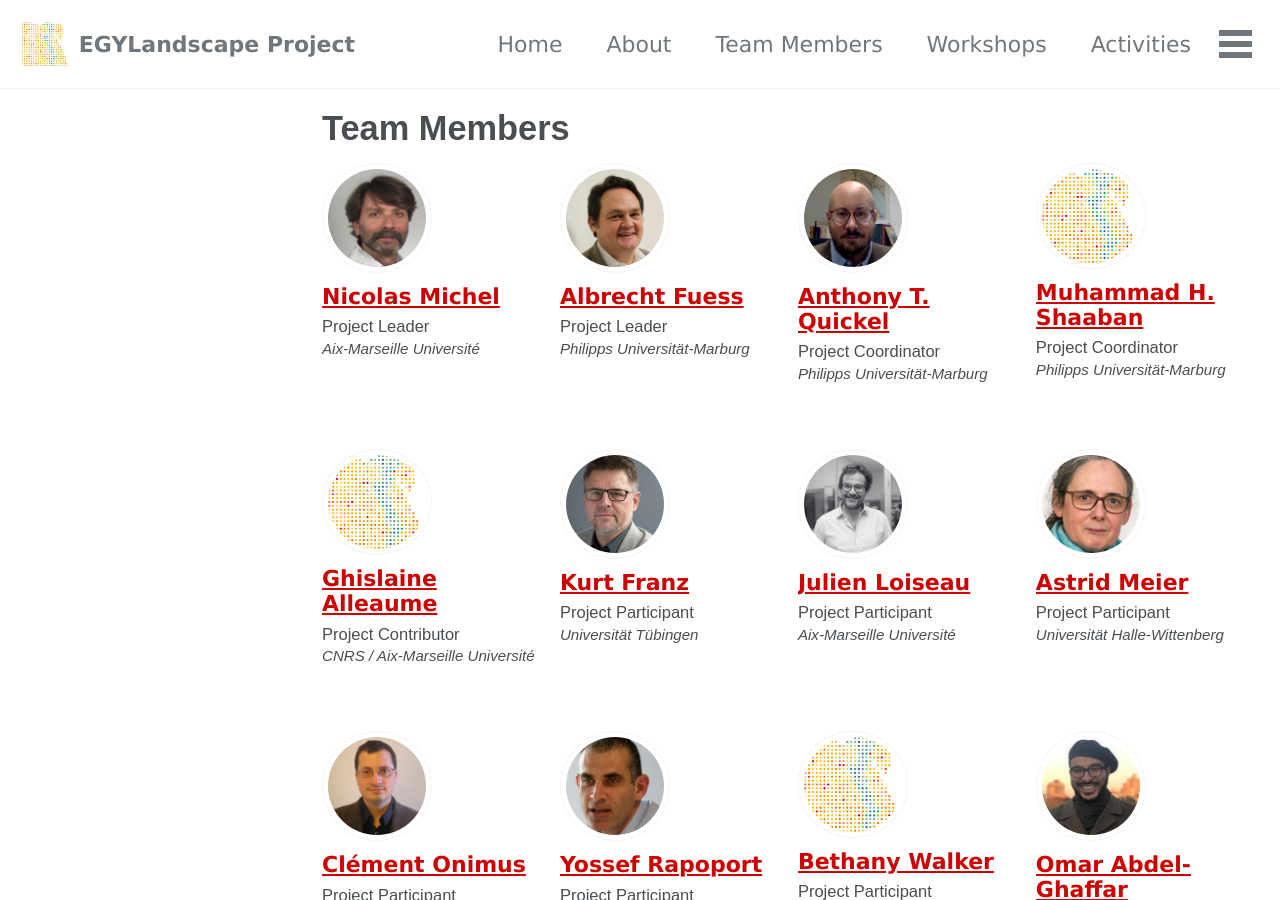
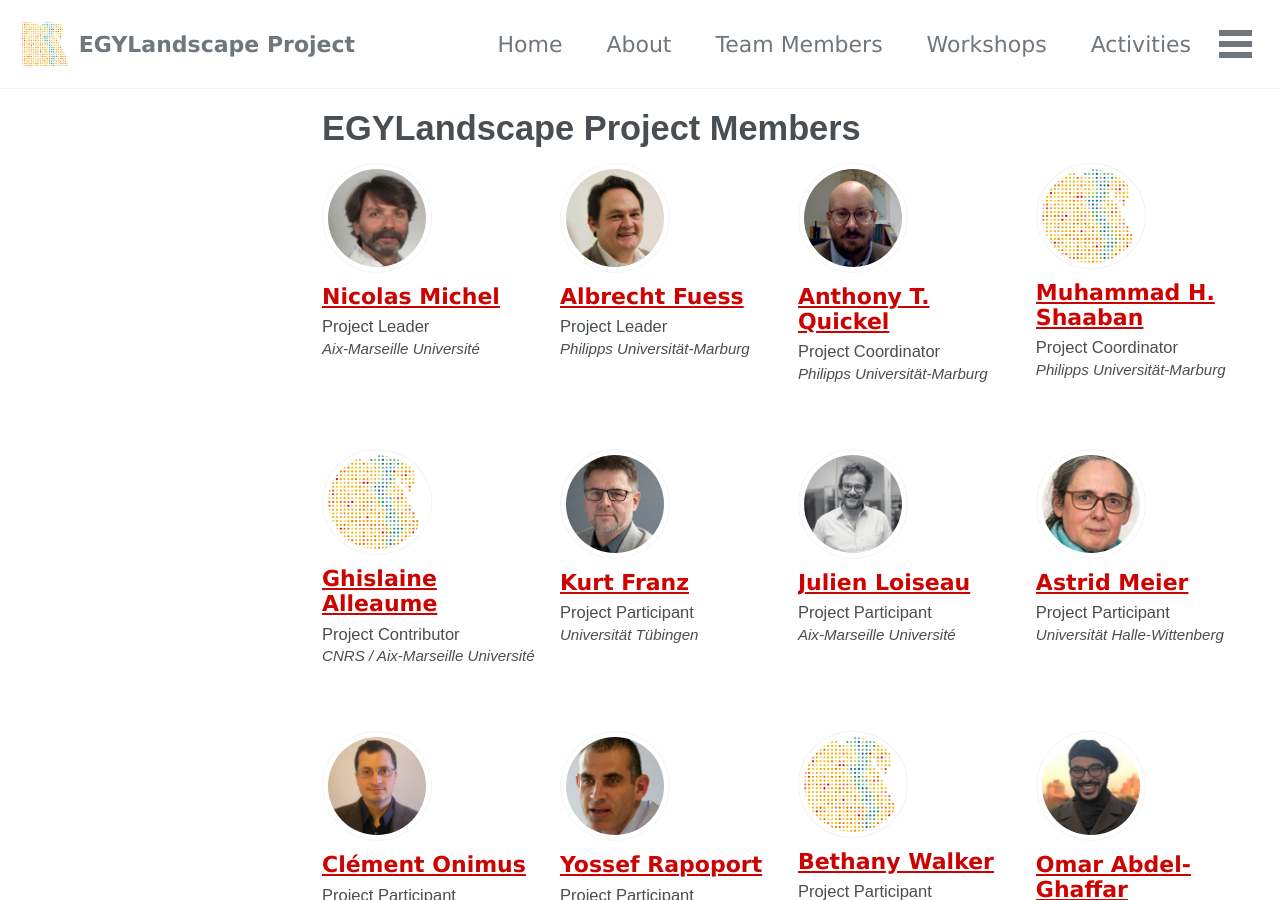
Before and after one commit to mhshaaban/egylandscapeproject.github.io, a Jekyll site: the page built from _pages/members-archive.md, in a window 1280 px wide and 900 px high. Built offline with Jekyll 4.4.1, drawn with Linux system fonts in a browser that asks for light colours; cached includes are drawn as plain includes; nearby versions of some CDN libraries; some web fonts are replaced.

Commit message:
Update members-archive.md

```diff
--- a/_pages/members-archive.md
+++ b/_pages/members-archive.md
@@ -1,5 +1,5 @@
 ---
-title: Team Members
+title: EGYLandscape Project Members
 layout: collection
 permalink: /members/
 collection: members
```
